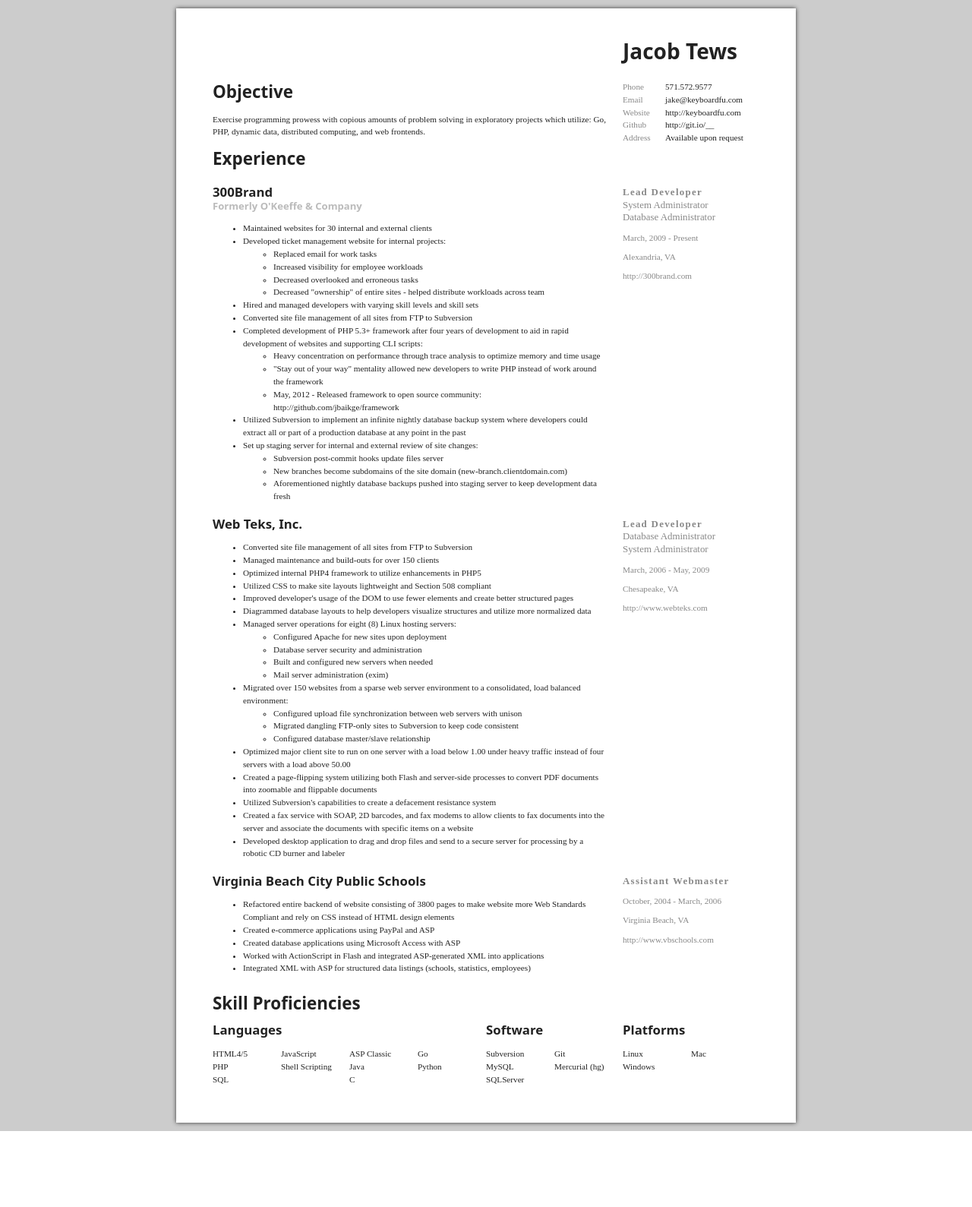
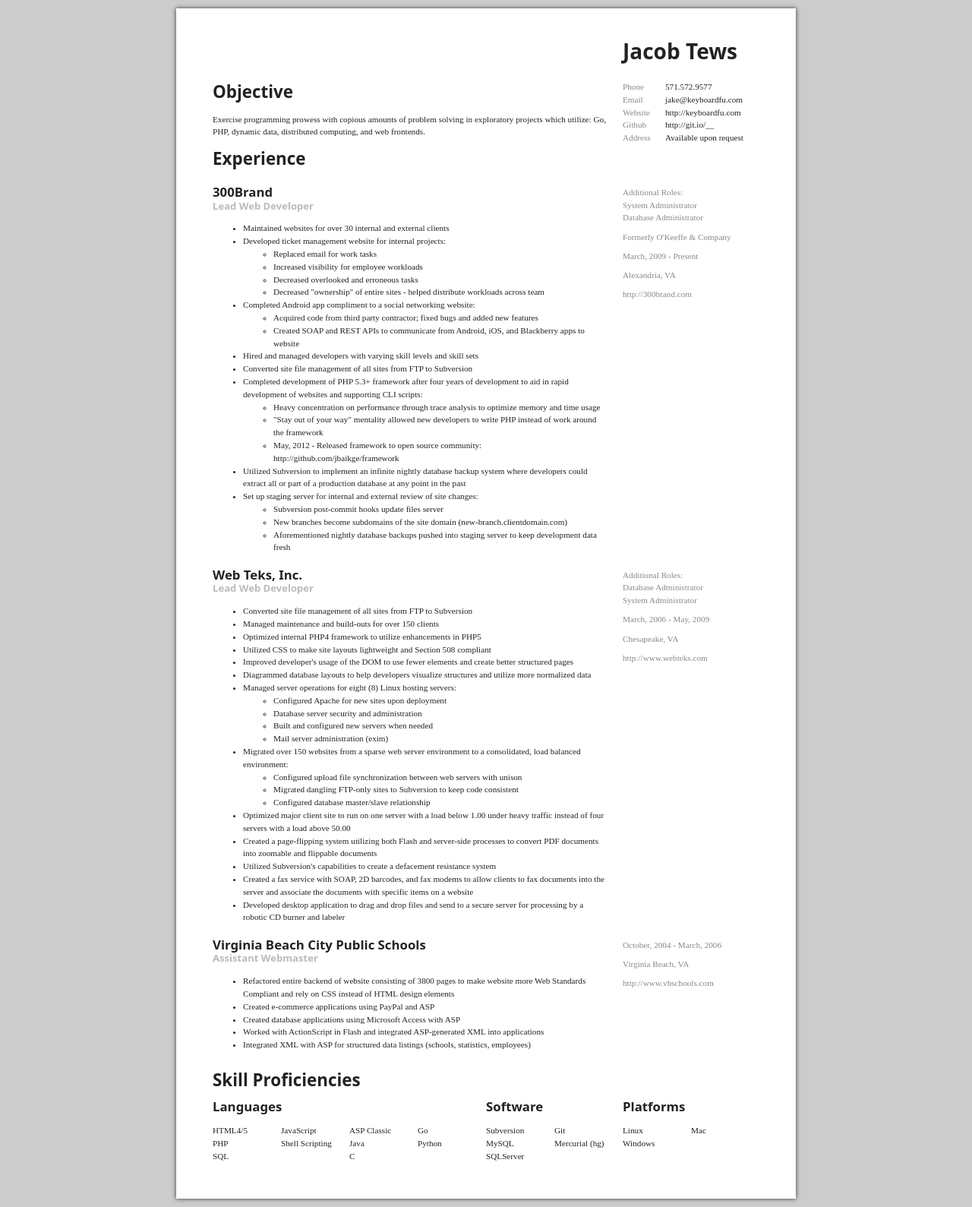
Before and after one commit to jbaikge/keyboardfu, a PHP site: template templates/resume.html.php in a window 1280 px wide. Shown: the whole page at 76% size. Before the commit the page ends 1489 px from the top, so only its background shows below. Run offline with PHP 8.4, Linux system fonts and the light colour scheme; the template is opened without the code that fills it, so the values that code supplies are empty; some web fonts are replaced.

Commit message:
Moved position around; Added Android app experience

```diff
--- a/templates/resume.html.php
+++ b/templates/resume.html.php
@@ -98,12 +98,6 @@
 				color:#CCC;
 			}
 		}
-		#Experience header strong {
-			letter-spacing:0.1em;
-		}
-		#Experience header .position {
-			font-size:1.15em;
-		}
 		#Experience article > p,
 		#Experience article > ul {
 			clear:left;
@@ -180,21 +174,28 @@ thing through w3's validator.
 		<header>
 			<hgroup>
 				<h2>300Brand</h2>
-				<h3>Formerly O'Keeffe &amp; Company</h3>
+				<h3>Lead Web Developer</h3>
 			</hgroup>
-			<div class="position"><strong>Lead Developer</strong><br>System Administrator<br>Database Administrator</div>
+			<div class="position">Additional Roles:<br>System Administrator<br>Database Administrator</div>
+			<div class="formerly">Formerly O'Keeffe &amp; Company</div>
 			<div class="dates">March, 2009 - Present</div>
 			<div class="location">Alexandria, VA</div>
 			<div class="url"><a href="http://300brand.com" target="_blank">http://300brand.com</a></div>
 		</header>
 		<ul>
-			<li>Maintained websites for 30 internal and external clients</li>
+			<li>Maintained websites for over 30 internal and external clients</li>
 			<li>Developed ticket management website for internal projects:
 				<ul>
 					<li>Replaced email for work tasks</li>
 					<li>Increased visibility for employee workloads</li>
 					<li>Decreased overlooked and erroneous tasks</li>
 					<li>Decreased "ownership" of entire sites - helped distribute workloads across team</li>
+				</ul>
+			</li>
+			<li>Completed Android app compliment to a social networking website:
+				<ul>
+					<li>Acquired code from third party contractor; fixed bugs and added new features</li>
+					<li>Created SOAP and REST APIs to communicate from Android, iOS, and Blackberry apps to website</li>
 				</ul>
 			</li>
 			<li>Hired and managed developers with varying skill levels and skill sets</li>
@@ -220,8 +221,9 @@ thing through w3's validator.
 		<header>
 			<hgroup>
 				<h2>Web Teks, Inc.</h2>
+				<h3>Lead Web Developer</h3>
 			</hgroup>
-			<div class="position"><strong>Lead Developer</strong><br>Database Administrator<br>System Administrator</div>
+			<div class="position">Additional Roles:<br>Database Administrator<br>System Administrator</div>
 			<div class="dates">March, 2006 - May, 2009</div>
 			<div class="location">Chesapeake, VA</div>
 			<div class="url"><a href="http://www.webteks.com" target="_blank">http://www.webteks.com</a></div>
@@ -259,8 +261,8 @@ thing through w3's validator.
 		<header>
 			<hgroup>
 				<h2>Virginia Beach City Public Schools</h2>
+				<h3>Assistant Webmaster</h3>
 			</hgroup>
-			<div class="position"><strong>Assistant Webmaster</strong></div>
 			<div class="dates">October, 2004 - March, 2006</div>
 			<div class="location">Virginia Beach, VA</div>
 			<div class="url"><a href="http://www.vbschools.com" target="_blank">http://www.vbschools.com</a></div>
```
